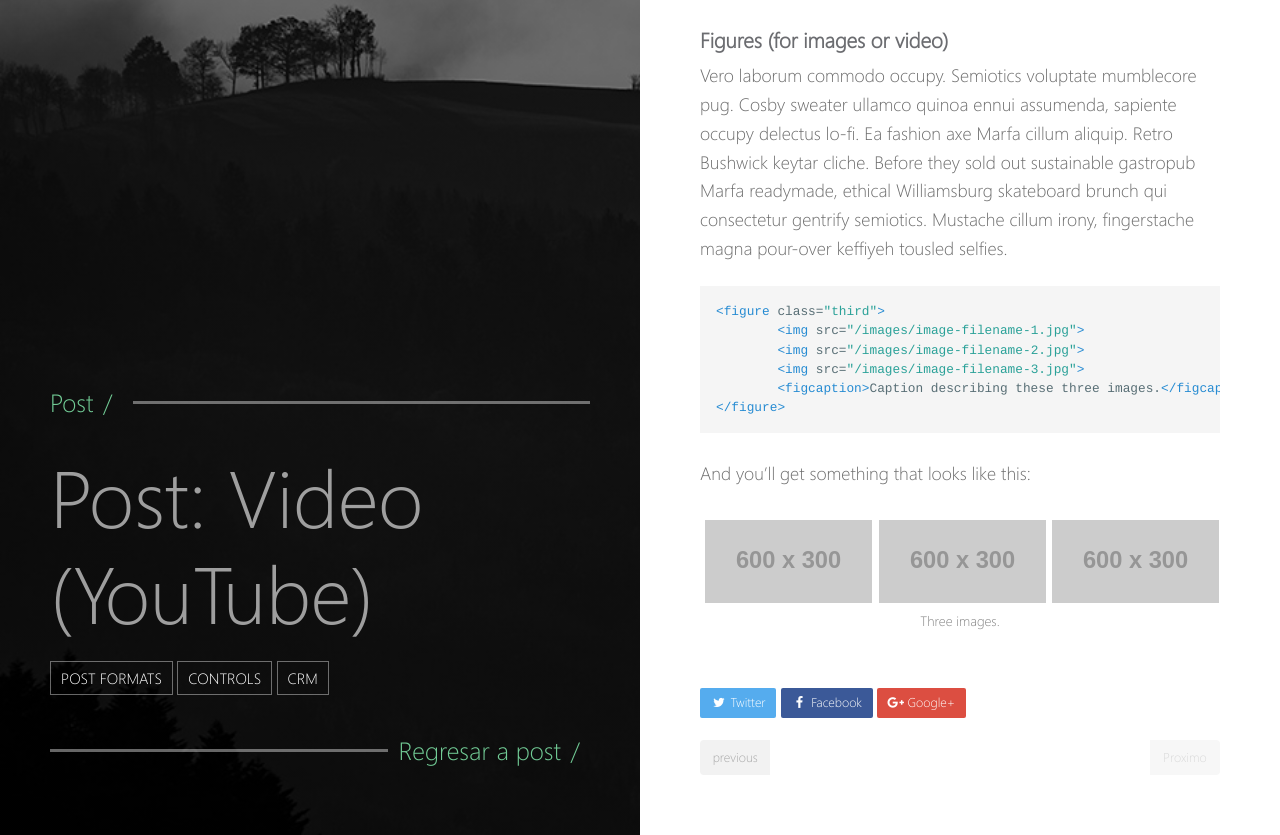
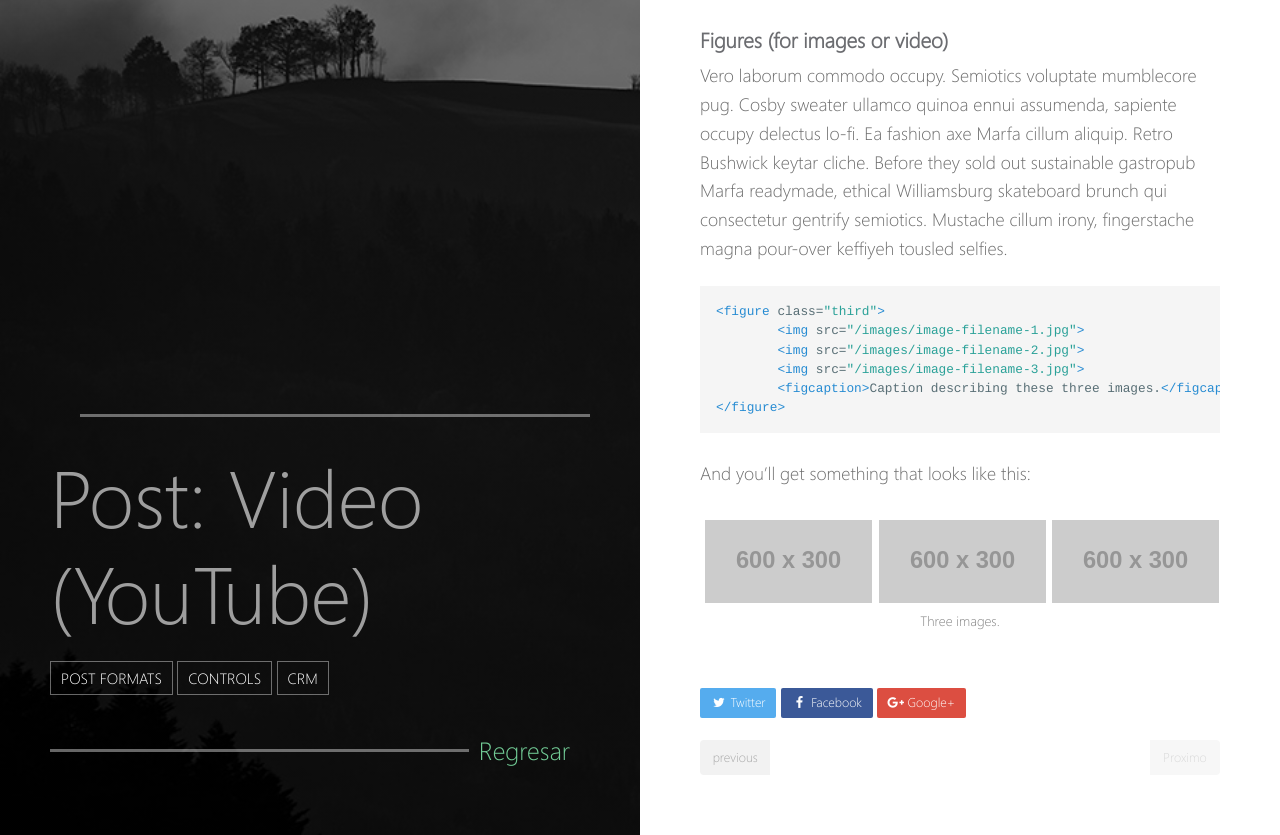
Before and after one commit to abracu/abracu.github.io, a Jekyll site: the page built from _posts/2018-01-26-prueba.md, in a window 1280 px wide, cut to the strip 647-1482 px from the top of the page. Built offline with Jekyll 4.4.1, drawn with Linux system fonts in a browser that asks for light colours; comment, search, counter and statistics services are not loaded.

```diff
--- a/_layouts/post.html
+++ b/_layouts/post.html
@@ -11,7 +11,7 @@ layout: compress
       <div class="content">
         <a href="{{ site.url }}" class="logo"><img src="{{ site.url }}/images/{{ site.logo }}"></a>
         <div class="post-title-section">
-          <div class="section-line">Post <em>/</em></div>
+          <div class="section-line"><em></em></div>
           <h1 class="section-title">{{ page.title | markdownify | remove: "<p>" | remove: "</p>" }}</h1>
           <ul class="tags">
             {% for tag in page.tags %}
@@ -20,7 +20,7 @@ layout: compress
               {% endunless %}
             {% endfor %}
           </ul>
-          <div class="section-line reverse"><a href="{{ site.url}}/posts">Regresar a post</a> <em>/</em></div>
+          <div class="section-line reverse"><a href="{{ site.url}}/posts">Regresar</a> <em></em></div>
         </div>
       </div>
     </div>
```
